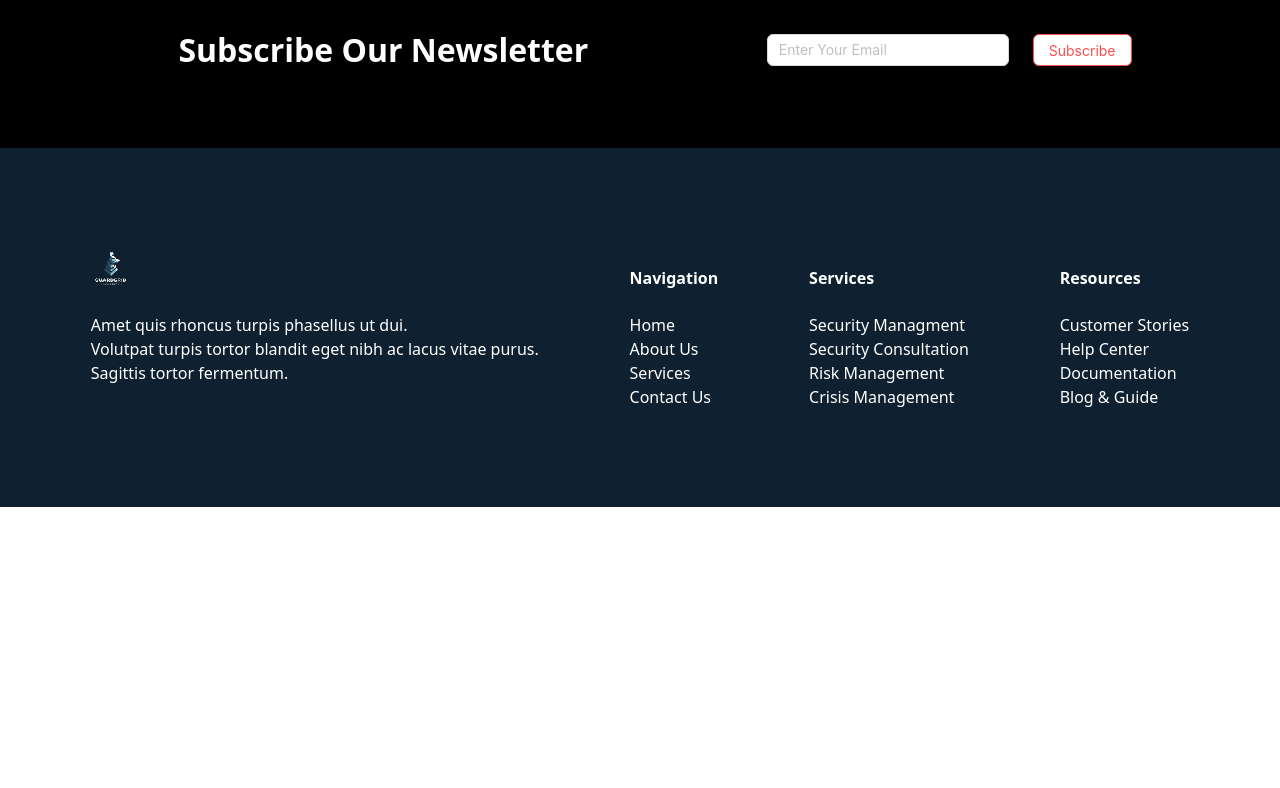
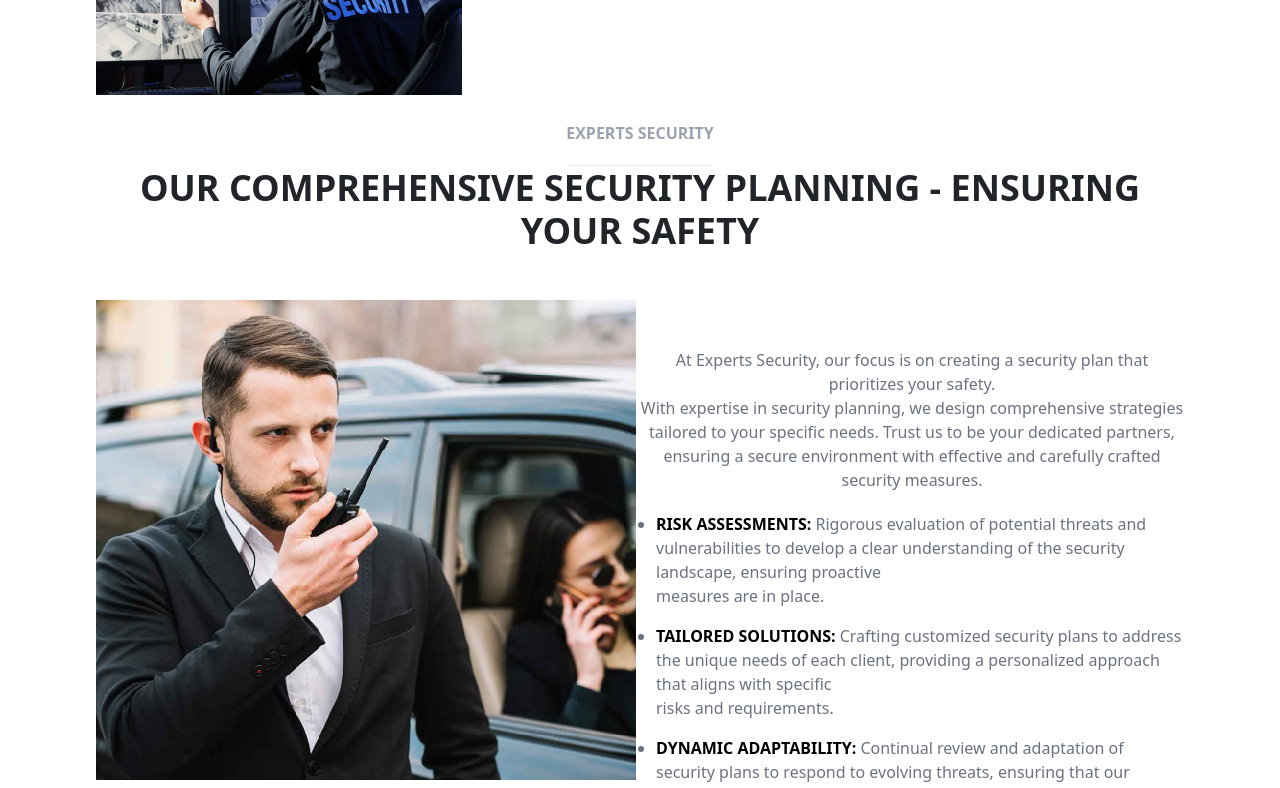
Before and after one commit to MockprojectGr3/MockProject_072024_Gr3_FE, a React (Vite) app: page /about in a window 1280 px wide. Shown: the part 2000-2788 px from the top of the page. Before the commit the page ends 2507 px from the top, so only its background shows below. Built offline with nearby package versions, Linux system fonts and the light colour scheme.

Commit message:
feat/EXPERTS-SECURITY_DPhat_Done

```diff
--- /dev/null
+++ b/src/component_page/page/ExpertsSecurity.jsx
@@ -0,0 +1,59 @@
+function ExpertsSecurity() {
+  return (
+    <div>
+      <center>
+        <div className="text-gray-400">
+          <p>
+            <b>EXPERTS SECURITY</b>
+          </p>
+          <hr className="text-gray-400 w-36" />
+        </div>
+        <h2 style={{ fontSize: 36 }}>
+          OUR COMPREHENSIVE SECURITY PLANNING - ENSURING YOUR SAFETY
+        </h2>
+      </center>
+      <div className="flex mt-5">
+        <div className="col">
+          <img
+            src="./src/assets/image/experts.png"
+            style={{ height: 480, width: 540 }}
+          ></img>
+        </div>
+        <div className="col text-gray-500 mt-5 gap-4">
+          <p className="text-center">
+            At Experts Security, our focus is on creating a security plan that
+            prioritizes your safety. <br /> With expertise in security planning,
+            we design comprehensive strategies tailored to your specific needs.
+            Trust us to be your dedicated partners, ensuring a secure
+            environment with effective and carefully crafted security measures.
+          </p>
+          <ul className="list-disc pl-4 list-outside">
+            <li className="pb-3">
+              <b className="text-black">RISK ASSESSMENTS:</b> Rigorous
+              evaluation of potential threats and vulnerabilities to develop a
+              clear understanding of the security landscape, ensuring proactive
+              <br />
+              measures are in place.
+            </li>
+            <li className="pb-3">
+              <b className="text-black">TAILORED SOLUTIONS:</b> Crafting
+              customized security plans to address the unique needs of each
+              client, providing a personalized approach that aligns with
+              specific
+              <br /> risks and requirements.
+            </li>
+            <li className="pb-3">
+              <b className="text-black">DYNAMIC ADAPTABILITY:</b> Continual
+              review and adaptation of security plans to respond to evolving
+              threats, ensuring that our strategies remain effective and
+              <br />
+              resilient in the ever-changing security environment.
+            </li>
+          </ul>
+        </div>
+      </div>
+    </div>
+  );
+}
+
+export default ExpertsSecurity;
--- a/src/component_page/page/OurService.jsx
+++ b/src/component_page/page/OurService.jsx
@@ -32,7 +32,7 @@ function OurService() {
           <hr className="text-gray-400 w-36" />
         </div>
         <h2 style={{ fontSize: 36 }}>OUR COMPREHENSIVE SECURITY SERVICES</h2>
-        <div className="flex flex-row flex-wrap justify-between">
+        <div className="flex flex-row flex-wrap justify-between mt-4">
           {mockData.map((item) => (
             <div
               key={item.id}
--- a/src/component_page/page/aboutUs.jsx
+++ b/src/component_page/page/aboutUs.jsx
@@ -1,13 +1,21 @@
 import AboutGuard from "../AboutGuard";
+import ExpertsSecurity from "./ExpertsSecurity";
 import OurService from "./OurService";
 
-function AboutUs(){
-    return(
-        <div className="container px-24">
-            <AboutGuard/>
-            <OurService/>
-        </div>
-    )
+function AboutUs() {
+  return (
+    <div className="container px-24">
+      <div className="mt-5">
+        <AboutGuard />
+      </div>
+      <div className="mt-5">
+        <OurService />
+      </div>
+      <div className="mt-5">
+        <ExpertsSecurity />
+      </div>
+    </div>
+  );
 }
 
 export default AboutUs;
```
Also changed, not shown: src/assets/image/experts.png (added).
